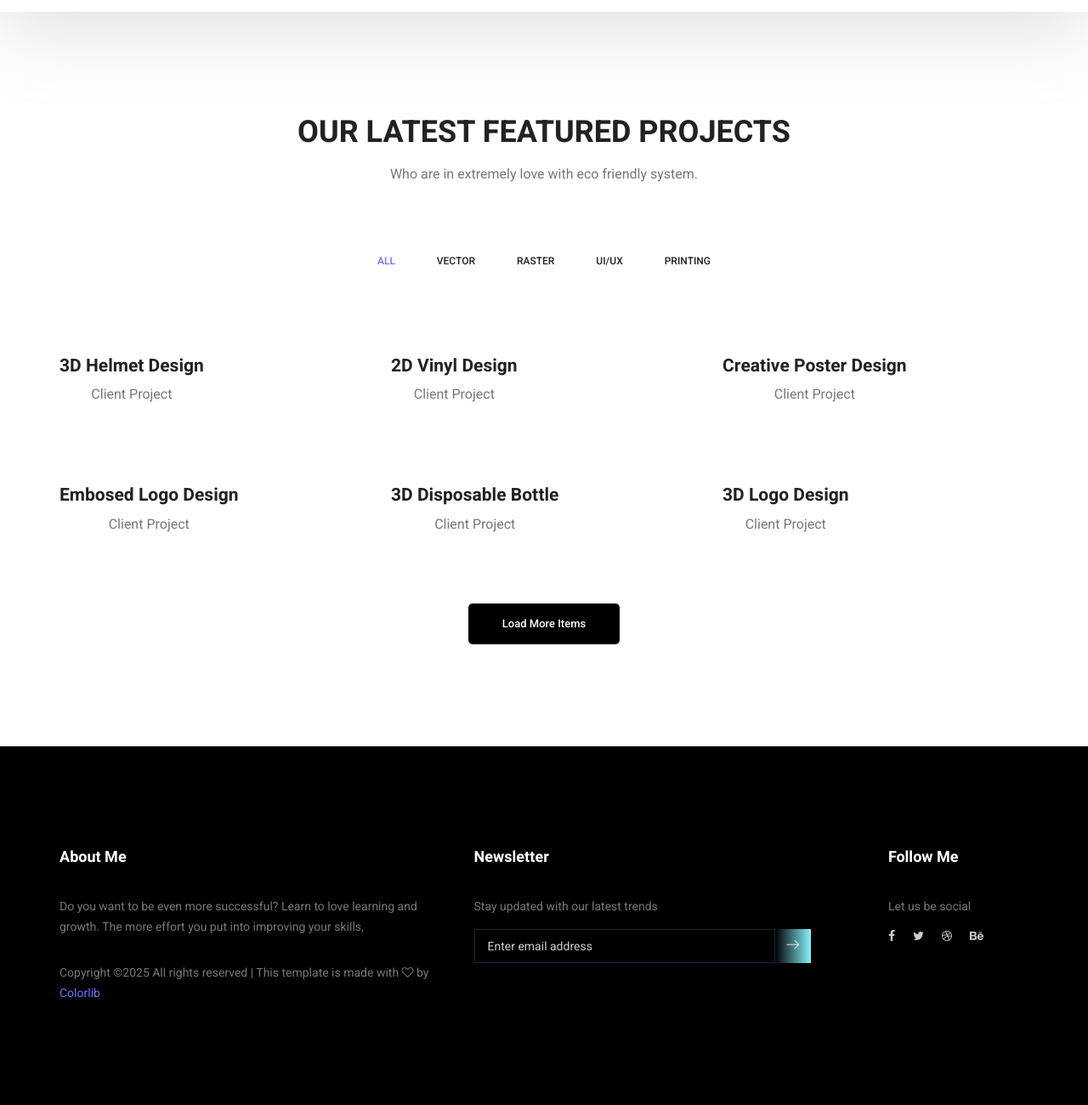
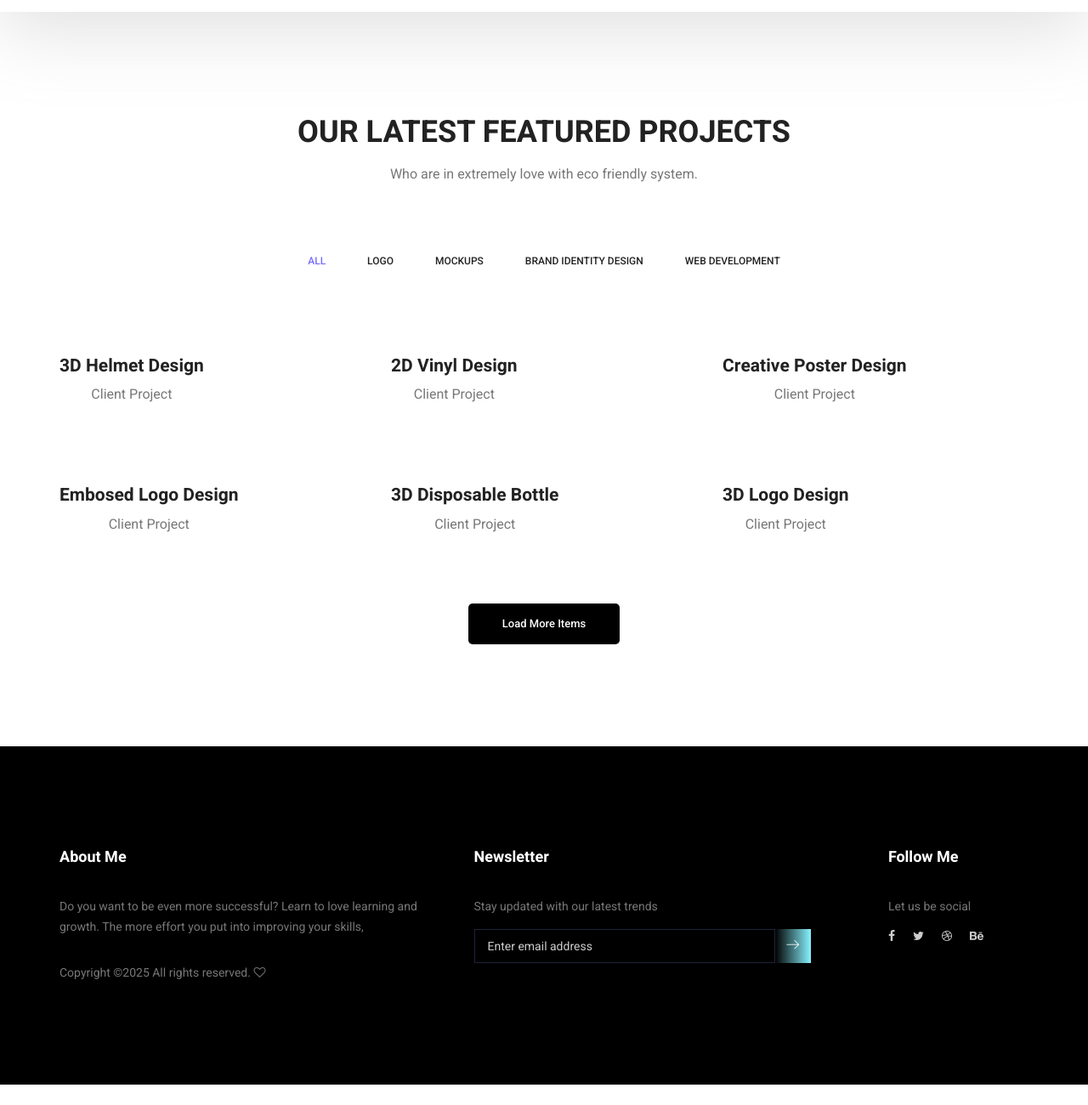
Before and after one commit to Michaangelo60/meetme, a plain HTML site: page portfolio.html in a window 1280 px wide. Shown: the part 466-1766 px from the top of the page at 85% size. After the commit the page ends 1742 px from the top, so only its background shows below. Drawn offline with Linux system fonts and the light colour scheme.

Commit message:
Update portfolio.html

```diff
--- a/portfolio.html
+++ b/portfolio.html
@@ -85,10 +85,10 @@
         		<div class="isotope_fillter">
         			<ul class="gallery_filter list">
 						<li class="active" data-filter="*"><a href="#">All</a></li>
-						<li data-filter=".brand"><a href="#">Vector</a></li>
-						<li data-filter=".manipul"><a href="#">Raster</a></li>
-						<li data-filter=".creative"><a href="#">UI/UX</a></li>
-						<li data-filter=".design"><a href="#">Printing</a></li>
+						<li data-filter=".brand"><a href="#">Logo</a></li>
+						<li data-filter=".manipul"><a href="#">Mockups</a></li>
+						<li data-filter=".creative"><a href="#">Brand identity design</a></li>
+						<li data-filter=".design"><a href="#">web development</a></li>
 					</ul>
         		</div>
         	</div>
@@ -185,7 +185,7 @@
         					</div>
         					<p>Do you want to be even more successful? Learn to love learning and growth. The more effort you put into improving your skills,</p>
         					<p><!-- Link back to Colorlib can't be removed. Template is licensed under CC BY 3.0. -->
-Copyright &copy;<script>document.write(new Date().getFullYear());</script> All rights reserved | This template is made with <i class="fa fa-heart-o" aria-hidden="true"></i> by <a href="https://colorlib.com" target="_blank">Colorlib</a>
+Copyright &copy;<script>document.write(new Date().getFullYear());</script> All rights reserved. <i class="fa fa-heart-o" aria-hidden="true"></i></a>
 <!-- Link back to Colorlib can't be removed. Template is licensed under CC BY 3.0. --></p>
         				</aside>
         			</div>
```
